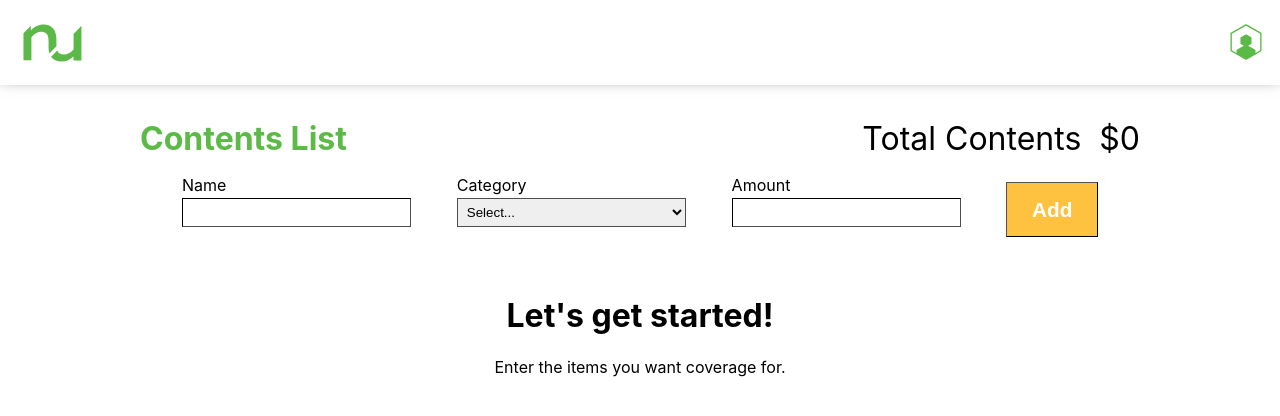
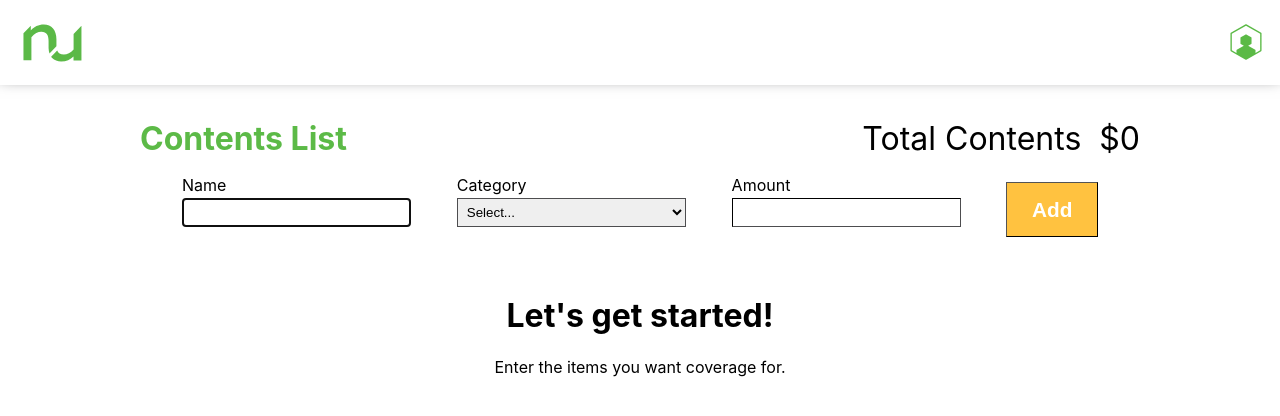
Before and after one commit to kenadian/contents-list, a React (Create React App) app: page / in a window 1280 px wide. Shown: the top 416 px of the page. Built offline with nearby package versions, Linux system fonts and the light colour scheme.

Commit message:
remove unused Button import, autoFocus

```diff
--- a/src/components/inputs.js
+++ b/src/components/inputs.js
@@ -5,10 +5,10 @@ import PropTypes from "prop-types";
 
 import { addItem } from "../actions/contents";
 
-import Button from "./button";
 import LabelledTextField from "./labelled_text_field";
 import LabelledSelectField from "./labelled_select_field";
 import AddButton from "./add_button";
+
 const StyledForm = styled.form`
   @media (device-width: 411px) and (device-height: 731px) {
     align-items: flex-end;
@@ -66,7 +66,7 @@ class Inputs extends Component {
           order="1"
           name="name"
           id="name"
-          autofocus
+          autoFocus={true}
           value={this.state.name}
           onChange={this.handleInputChange}
         >
@@ -97,9 +97,6 @@ class Inputs extends Component {
         <AddButton onClick={this.handleSubmit} order="4">
           Add
         </AddButton>
-        {/* <Button className="contents-add" >
-          Add
-        </Button> */}
       </StyledForm>
     );
   }
```
